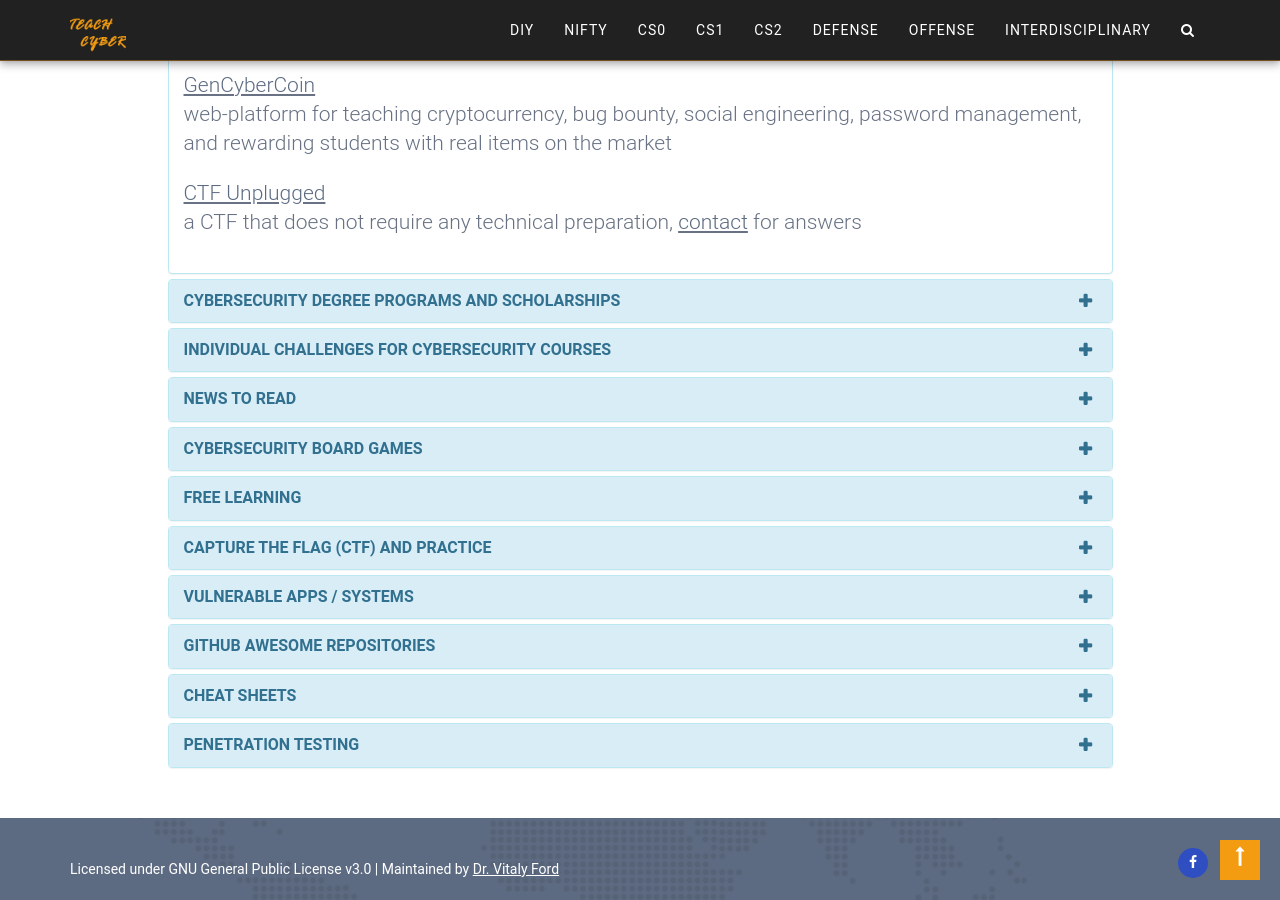
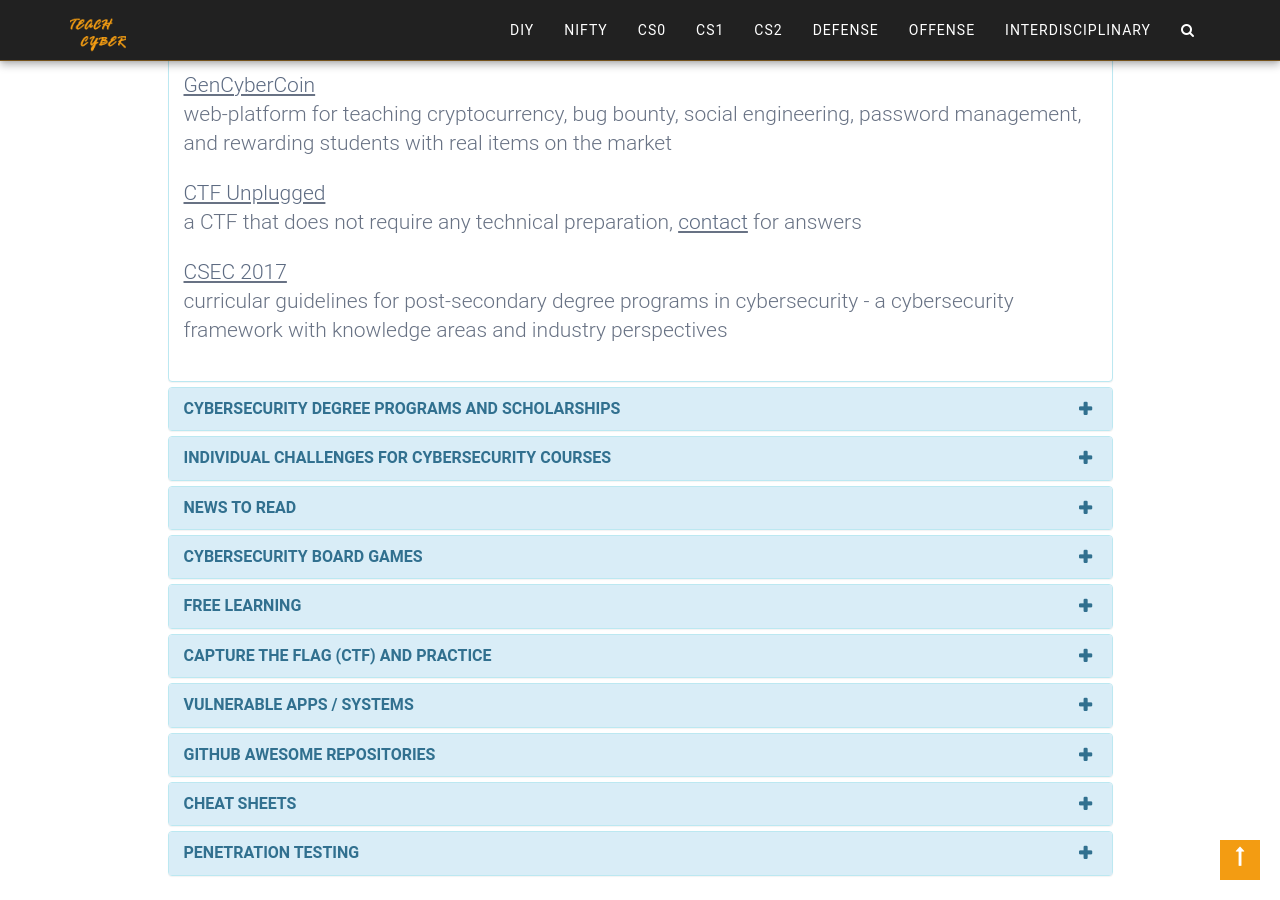
Before and after one commit to teachcyber/teachcyber.github.io, a Jekyll site: the page built from diy.html, in a window 1280 px wide and 900 px high, scrolled down 1118 px. Built offline with Jekyll 4.4.1, drawn with Linux system fonts in a browser that asks for light colours.

Commit message:
Add CSEC to DIY

```diff
--- a/_data/diy.yml
+++ b/_data/diy.yml
@@ -35,6 +35,10 @@
     - name: "CTF Unplugged"
       description: "a CTF that does not require any technical preparation, <u><a href='https://vford.me/contact' target='_blank'>contact</a></u> for answers"
       url: "https://vford.me/ctf-unplugged/CTF_Unplugged_May_2019.docx"
+
+    - name: "CSEC 2017"
+      description: "curricular guidelines for post-secondary degree programs in cybersecurity - a cybersecurity framework with knowledge areas and industry perspectives"
+      url: "https://cybered.hosting.acm.org/wp/"
 
 - name: "Cybersecurity Degree Programs and Scholarships"
   links:
```
